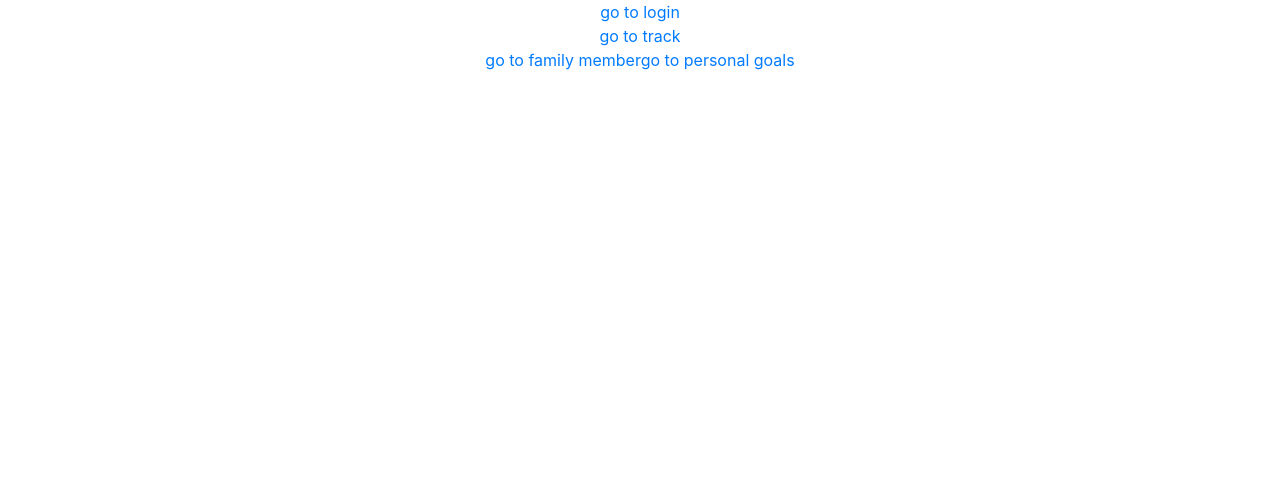
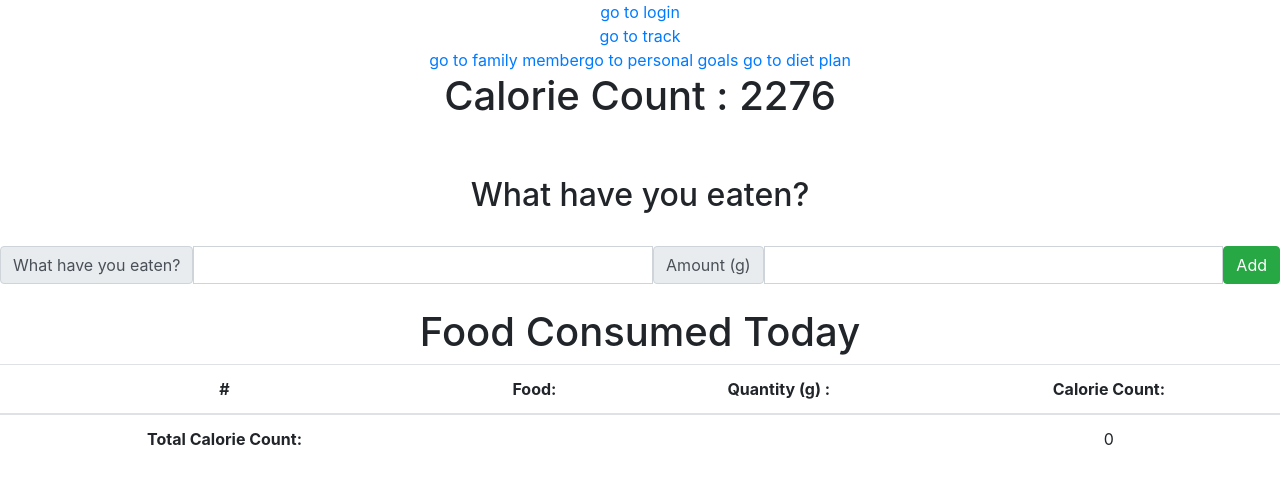
Before and after one commit to HongKong19/team-7, a React (Create React App) app: page /diet_plan in a window 1280 px wide. Shown: the top 484 px of the page. Built offline with nearby package versions, Linux system fonts and the light colour scheme.

Commit message:
finished diet plan

```diff
--- a/src/App.js
+++ b/src/App.js
@@ -5,6 +5,7 @@ import Copyright from './copyright';
 import PersonalGoals from "./PersonalGoals";
 import Tracker from './components/Tracker';
 import FamilyMember from './components/FamilyMember';
+import DietPlan from "./DietPlan";
 
 function App() {
   return (
@@ -15,12 +16,14 @@ function App() {
       <Link to={'/tracker'}>go to track</Link> <br></br>
       <Link to={'/familyMember'}>go to family member</Link>
       <Link to={"/personal_goals"}>go to personal goals </Link>
+      <Link to={"/diet_plan"}>go to diet plan</Link>
 
       <Switch>
         <Route path='/contact' component={Copyright}/>
         <Route path='/tracker' component={Tracker}/>
         <Route path='/familyMember' component={FamilyMember}/>
         <Route path="/personal_goals" component={PersonalGoals} />
+        <Route path="/diet_plan" component={DietPlan} />
       </Switch>
 
     </BrowserRouter>
--- /dev/null
+++ b/src/DietPlan.js
@@ -0,0 +1,149 @@
+import React from 'react';
+import { InputGroup, InputGroupText, Input, Button } from 'reactstrap';
+import FoodEaten from "./FoodEaten";
+
+class DietPlan extends React.Component {
+    constructor(props) {
+        super(props);
+        this.listRef = React.createRef();
+        this.onSubmit = this.onSubmit.bind(this);
+        this.state = {
+            calorie_count: 2276,
+            cur_food: "",
+            cur_quantity: "",
+            data: [],
+            food: {"Alligator": 232, "Beef": 248, "Beef Brisket": 242,
+                "Beef Jerky": 410, "Beef Ribs": 238 ,
+                "Beef Tenderloin": 218 ,
+                "Chicken"	:	219 ,
+                "Chicken Breast"	:	172,
+                "Chicken Drumstick":	185,
+                "Chicken Fat":	898 ,
+                "Chicken Giblets":	158 ,
+                "Chicken Gizzards":	146 ,
+                "Chicken Leg":	174 ,
+                "Chicken Liver":	167 ,
+                "Chicken Meat":	172 ,
+                "Chicken Thigh":	229 ,
+                "Chicken Wing":	266 ,
+                "Chuck Steak" :	277 ,
+                "Cubed Steak":	199 ,
+                "Duck":	337 ,
+                "Filet Mignon":	267 ,
+                "Flank Steak":	194 ,
+                "Flat Iron Steak":	137 ,
+                "Ground Beef":	246 ,
+                "Ground Round":	246 ,
+                "Ham":	163 ,
+                "New York Strip Steak":	199 ,
+                "Ostrich":	145 ,
+                "Pork":	196 ,
+                "Pork Baby Back Ribs":	212 ,
+                "Pork Chops":	196 ,
+                "Pork Country-Style Ribs":	247 ,
+                "Pork Loin":	204 ,
+                "Pork Roast":	254 ,
+                "Pork Steaks":	196 ,
+                "Roast Beef":	140 ,
+                "Round Steak":	182 ,
+                "Schnitzel":	156 ,
+                "Spare Ribs":	238 ,
+                "Standing Rib Roast":	333,
+                "T-Bone Steak":	202 ,
+                "Turkey":	189 ,
+                "Turkey Breast":	135 ,
+                "Turkey Legs":	208 ,
+                "Turkey Steak":	189 ,
+                "Turkey Wings":	221,
+                "rice": 130},
+            calorie_consumed : 0
+        };
+      };
+
+    componentDidMount(){
+        this.setState({
+            calorie_count: 2276
+        });
+    }
+
+    onSubmit(e) {
+        e.preventDefault();
+        const temp_arr = this.state.data;
+        var cur_calorie = 0;
+        var quantity = parseInt(this.state.cur_quantity);
+
+        console.log(Object.keys(this.state.food));
+        if(Object.keys(this.state.food).includes(this.state.cur_food)){
+            cur_calorie = quantity/100*this.state.food[this.state.cur_food];
+        } else{
+            cur_calorie = 275;
+        }
+        const new_calorie = this.state.calorie_count - cur_calorie;
+        const consumed = this.state.calorie_consumed + cur_calorie;
+        temp_arr.push({'food':this.state.cur_food, 'quantity': this.state.cur_quantity, 'calorie':cur_calorie})
+        this.setState({
+            data: temp_arr,
+            calorie_count: new_calorie,
+            calorie_consumed: consumed
+        });
+    }
+
+    renderDataList(){
+        return(
+            <>
+            <br/>
+            <div>
+                <h1> Food Consumed Today </h1>
+                <FoodEaten data = {this.state.data} calorie_consumed={this.state.calorie_consumed}/>
+            </div>
+            </>
+        );
+    }
+
+    updateFoodValue(evt) {
+        this.setState({
+           cur_food: evt.target.value
+        });
+      }
+
+      updateAmountValue(evt) {
+        this.setState({
+            cur_quantity: evt.target.value
+        });
+    }
+
+    render() {
+        return (
+            <>
+            <br/>
+            <h1>
+                Calorie Count : {this.state.calorie_count}
+            </h1>
+
+            <br/>
+            <br/>
+
+            <h2>
+               What have you eaten?
+            </h2>
+            <br/>
+
+            <InputGroup>
+               <InputGroupText>What have you eaten?</InputGroupText>
+                <Input value={this.state.task} onChange={evt => this.updateFoodValue(evt)}/>
+                <br />
+
+                <InputGroupText>Amount (g) </InputGroupText>
+                <Input value={this.state.time} onChange={evt => this.updateAmountValue(evt)}/>
+
+                <Button color="success"  onClick={this.onSubmit}>Add</Button>
+            </InputGroup>
+
+            {this.renderDataList()}
+
+            </>
+         );
+    }
+}
+
+export default DietPlan;
--- /dev/null
+++ b/src/FoodEaten.js
@@ -0,0 +1,43 @@
+import React from 'react';
+import { Table } from 'reactstrap';
+
+class FoodEaten extends React.Component {
+    constructor(props) {
+        super(props);
+        this.listRef = React.createRef();
+      };
+
+
+    render() {
+        return (
+            <Table>
+            <thead>
+                <tr>
+                <th>#</th>
+                <th>Food:</th>
+                <th>Quantity (g) :</th>
+                <th>Calorie Count:</th>
+                </tr>
+            </thead>
+            <tbody>
+                {this.props.data.map((item, key) =>
+                    <tr>
+                    <th scope="row">{key}</th>
+                    <td>{item.food}</td>
+                    <td>{item.quantity}</td>
+                    <td>{item.calorie}</td>
+                    </tr>
+            )}
+               <tr>
+                    <th scope="row">Total Calorie Count:</th>
+                    <td></td>
+                    <td></td>
+                    <td>{this.props.calorie_consumed}</td>
+                 </tr>
+            </tbody>
+            </Table>
+        );
+    }
+}
+
+export default FoodEaten;
```
